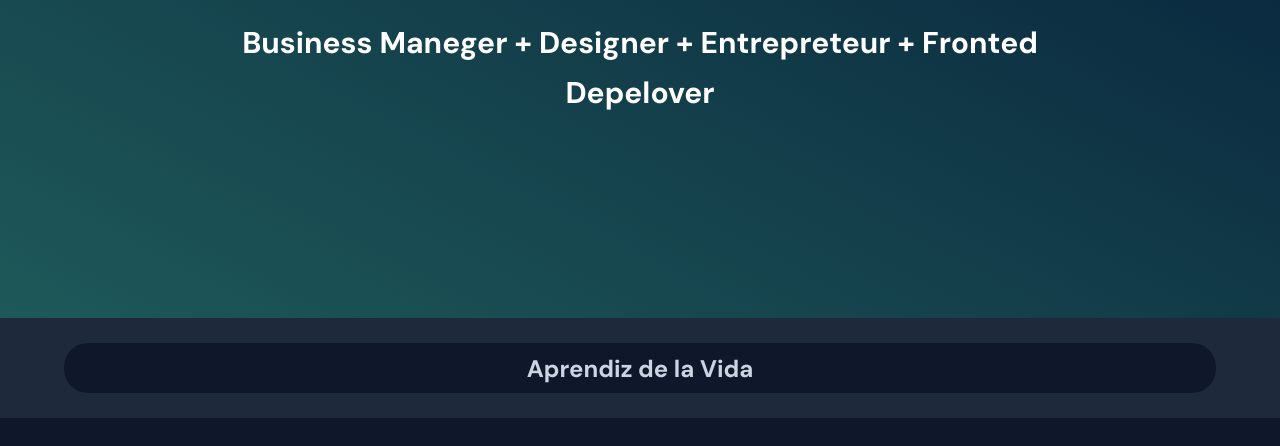
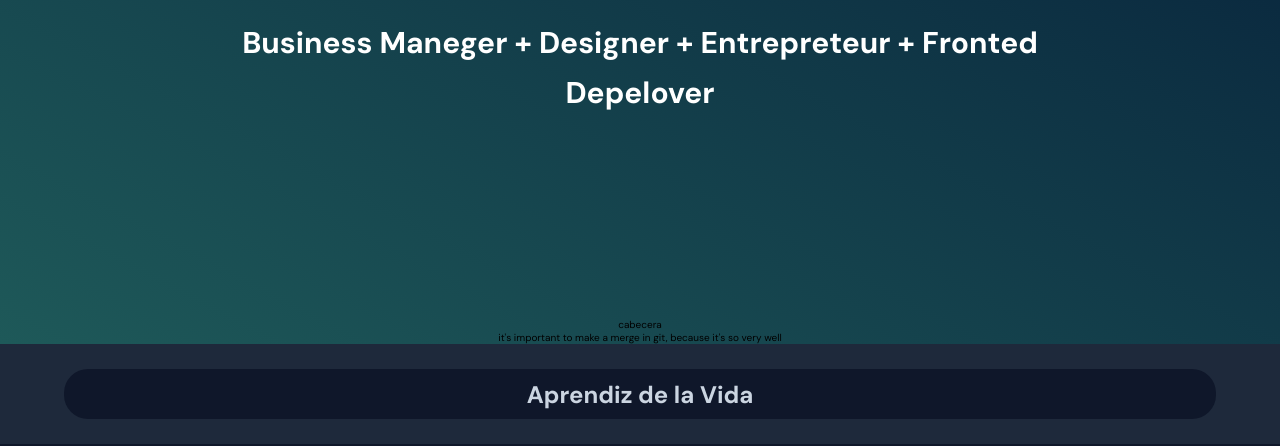
Before and after one commit to limferth/websiteMe, a plain HTML site: page index.html in a window 1280 px wide. Shown: the part 195-641 px from the top of the page. Drawn offline with Linux system fonts and the light colour scheme.

Commit message:
index.html

```diff
--- a/index.html
+++ b/index.html
@@ -23,6 +23,10 @@
             <p>
                 Business Maneger + Designer + Entrepreteur + Fronted Depelover
             </p>
+        </div>
+        <div>
+            <p>cabecera</p>
+            <p>it's important to make a merge in git, because it's so very well</p>
         </div>
     </header>
     <main class="container">
```
